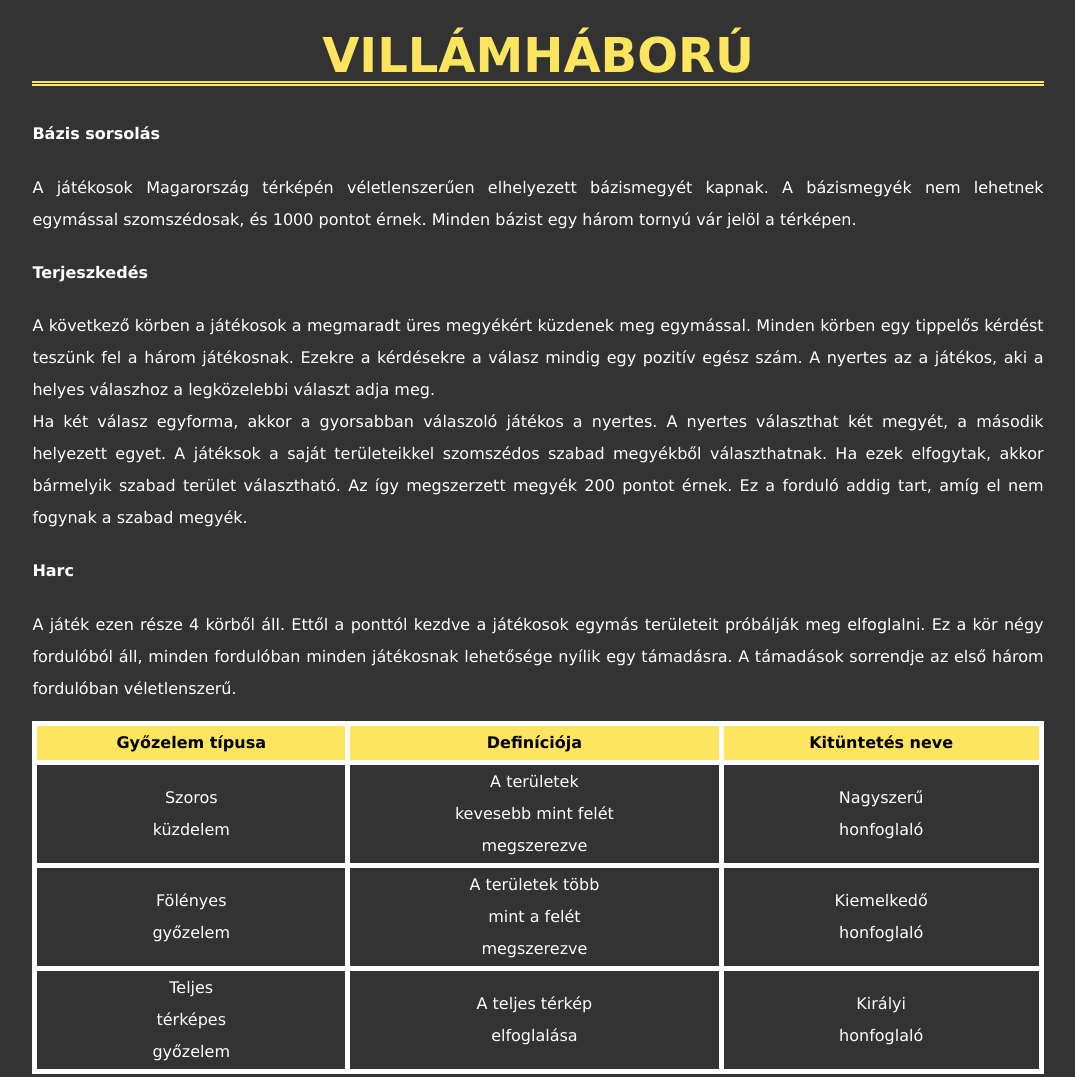
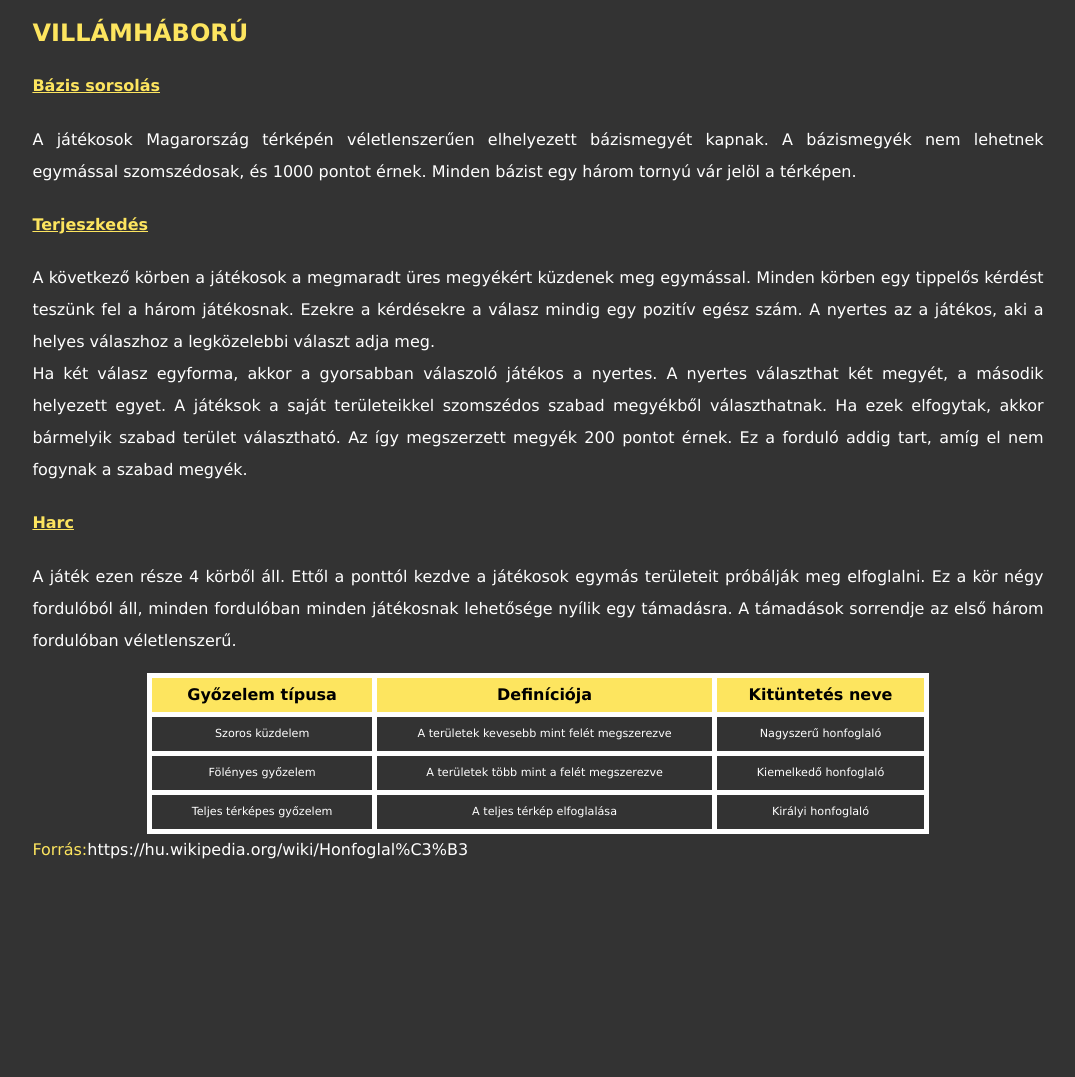
Before and after one commit to TasiDora/TasiDora.github.io, a plain HTML site: page Honfoglaló Tasi Dóra/index.html in a window 1280 px wide. Shown: the part 1268-2345 px from the top of the page, without its empty margins (102-1177 px from the left). After the commit the page ends 2150 px from the top, so only its background shows below. Drawn offline with Linux system fonts and the light colour scheme.

Commit message:
Add files via upload

```diff
--- a/Honfoglaló Tasi Dóra/honfoglalo.css
+++ b/Honfoglaló Tasi Dóra/honfoglalo.css
@@ -32,6 +32,10 @@ h2,h3{
     color: #FDE55F;
     text-transform: uppercase;
 }
+h4{
+    color: #FDE55F;
+    text-decoration: underline;
+}
 #logo{
     width: 50%;
 }
@@ -62,7 +66,9 @@ th{
     color: black;
 }
 td{
+    align-items: center;
     border: 5px solid white;
-    padding-left: 100px;
-    padding-right: 100px;
+    font-size: 0.7em;
+    padding-left: 40px;
+    padding-right: 40px;
 }
--- a/Honfoglaló Tasi Dóra/index.html
+++ b/Honfoglaló Tasi Dóra/index.html
@@ -32,7 +32,7 @@
         <li>Heti: Megmutatja a jelenlegi helyezésedet a Ligán belül. Itt találod, hogy jelenleg melyik ligában harcolsz, ill. hogy kieső, feljebb jutó helyen állsz e, vagy maradsz a jelenlegi ligában a Heti Kihívás végén.</li>
         <li>Múltheti: Az előző héten elért eredményedet mutatja.</li>
     </ul>
-    <h1>VILLÁMHÁBORÚ</h1>
+    <h2>VILLÁMHÁBORÚ</h2>
 <h4>Bázis sorsolás</h4>
 <p>A játékosok Magarország térképén véletlenszerűen elhelyezett bázismegyét kapnak.  A bázismegyék nem lehetnek egymással szomszédosak, és 1000 pontot érnek. Minden bázist egy három tornyú vár jelöl a térképen.</p>
 <h4>Terjeszkedés</h4>
@@ -40,7 +40,7 @@
 Ha két válasz egyforma, akkor a gyorsabban válaszoló játékos a nyertes. A nyertes választhat két megyét, a második helyezett egyet. A játéksok a saját területeikkel szomszédos szabad megyékből választhatnak. Ha ezek elfogytak, akkor bármelyik szabad terület választható. Az így megszerzett megyék 200 pontot érnek. Ez a forduló addig tart, amíg el nem fogynak a szabad megyék. </p>
 <h4>Harc</h4>
 <p>A játék ezen része 4 körből áll. Ettől a ponttól kezdve a játékosok egymás területeit próbálják meg elfoglalni. Ez a kör négy fordulóból áll, minden fordulóban minden játékosnak lehetősége nyílik egy támadásra. A támadások sorrendje az első három fordulóban véletlenszerű.</p>
-    <table>
+    <table align="center">
         <thead>
             <tr>
                 <th>Győzelem típusa</th>
```
